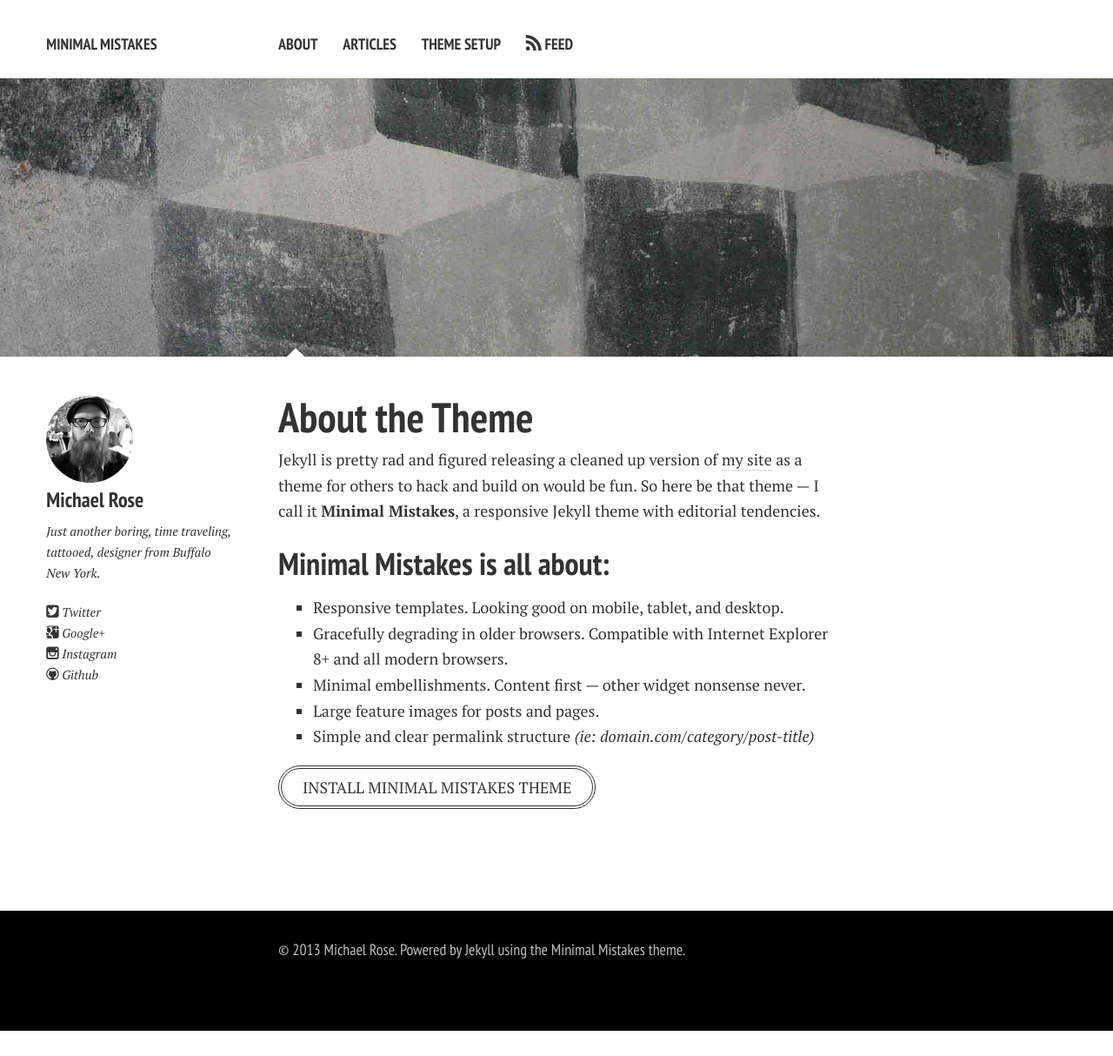
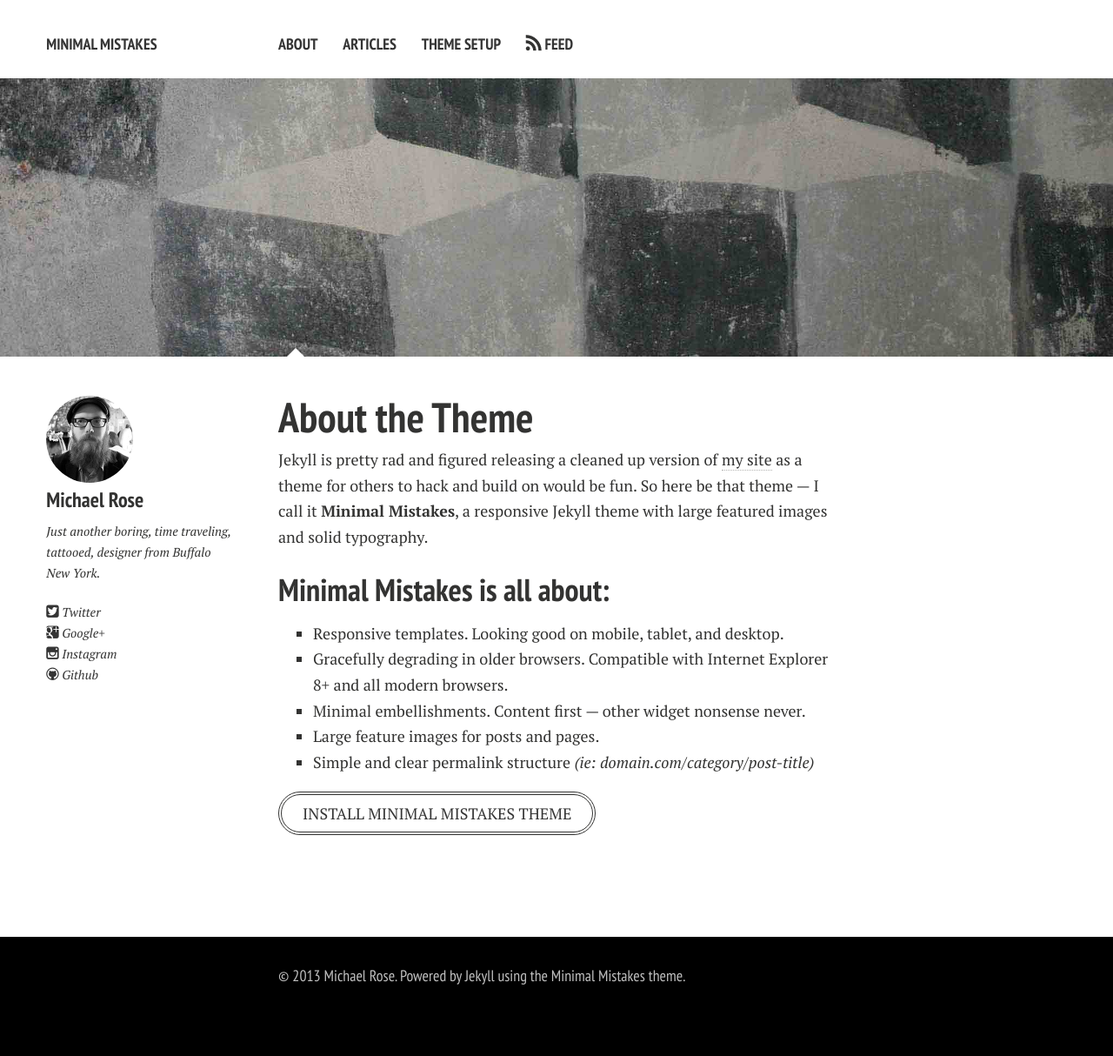
Before and after one commit to orenetar3/dgrtwo.github.com, a Jekyll site: the page built from about.md, in a window 1280 px wide. Shown: the whole page at 87% size. Built offline with Jekyll 4.4.1, drawn with Linux system fonts in a browser that asks for light colours; nearby versions of some CDN libraries; before the commit the page ends 1185 px from its top, so only the background shows below that.

```diff
--- a/_config.yml
+++ b/_config.yml
@@ -1,6 +1,6 @@
 title:            Minimal Mistakes
 tagline:          Jekyll Theme
-description:      A responsive Jekyll theme with editorial design tendencies.
+description:      A responsive Jekyll theme large featured images and solid typography.
 #Comment out url when working locally to resolve base urls correctly
 url:              http://mmistakes.github.io/minimal-mistakes
 
@@ -22,7 +22,7 @@ owner:
   google_plus:    "http://plus.google.com/118238196859537351707"
 
 # Analytics and webmaster tools stuff goes here
-google_analytics:   UA-41189495-1
+google_analytics:   UA-2011187-3
 google_verify:      UQj93ERU9zgECodaaXgVpkjrFn9UrDMEzVamacSoQ8Y
 # https://ssl.bing.com/webmaster/configure/verify/ownership Option 2 content= goes here
 bing_verify:        D81F4C18A6CB3018F64D7C827D953DFD
--- a/about.md
+++ b/about.md
@@ -8,7 +8,7 @@ image:
   feature: texture-feature-02.jpg
 ---
 
-Jekyll is pretty rad and figured releasing a cleaned up version of [my site](http://mademistakes.com) as a theme for others to hack and build on would be fun. So here be that theme --- I call it **Minimal Mistakes**, a responsive Jekyll theme with editorial tendencies.
+Jekyll is pretty rad and figured releasing a cleaned up version of [my site](http://mademistakes.com) as a theme for others to hack and build on would be fun. So here be that theme --- I call it **Minimal Mistakes**, a responsive Jekyll theme with large featured images and solid typography.
 
 ## Minimal Mistakes is all about:
 
```
